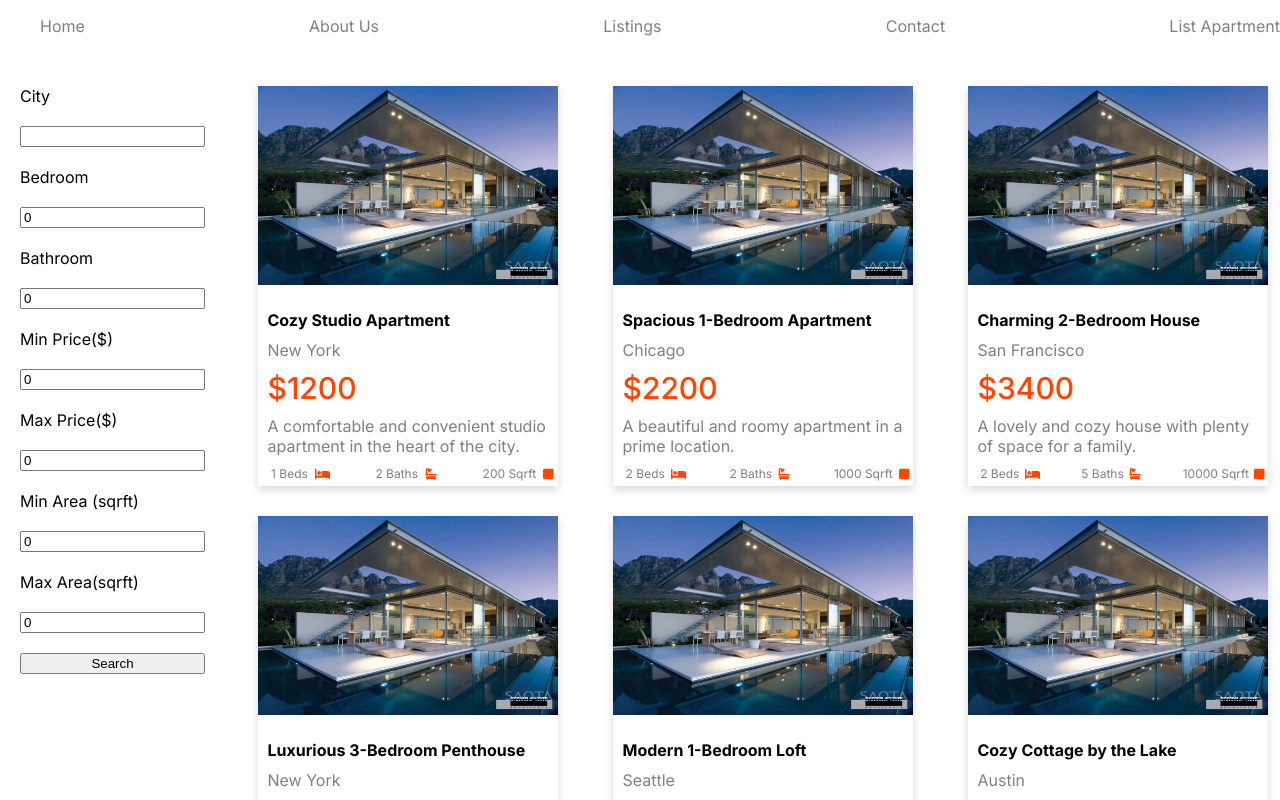
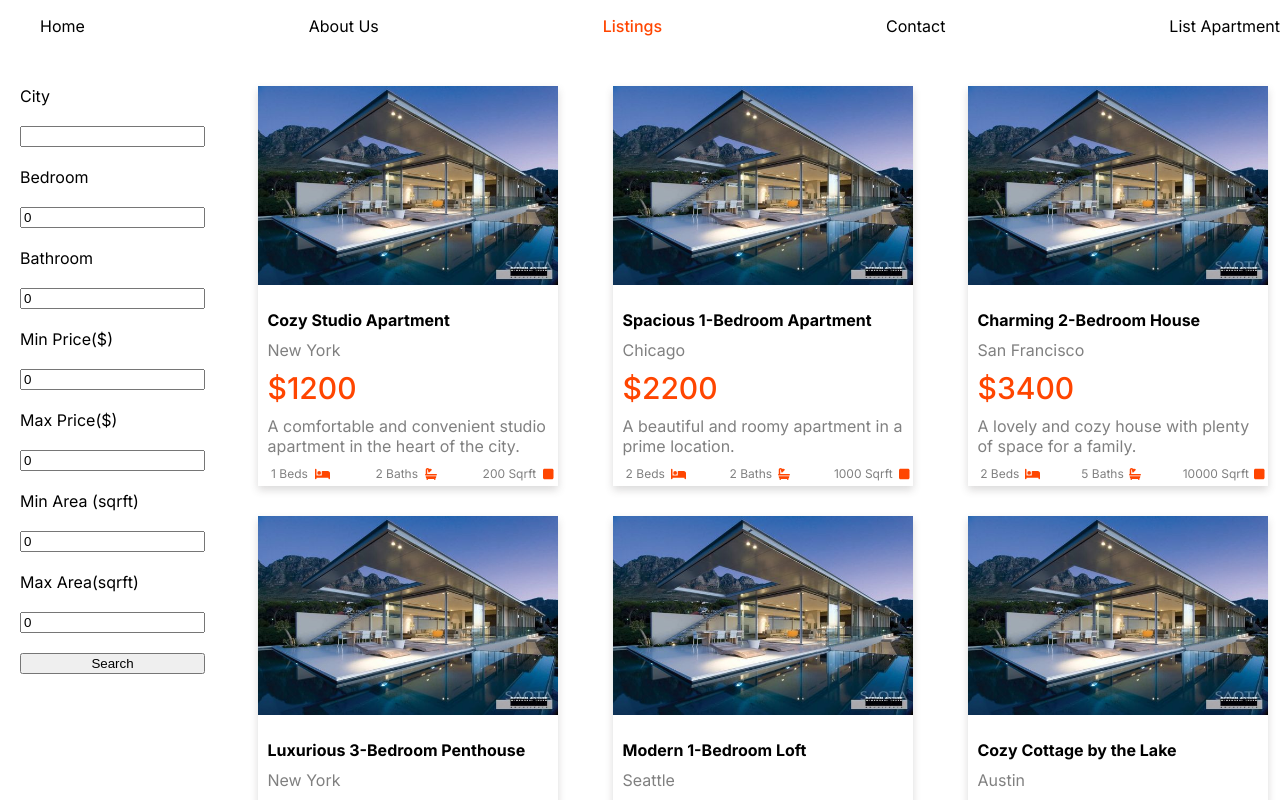
Before and after one commit to Grush-cloud/homeFinderReact, a React (Vite) app: page /homeFinderReact/listings in a window 1280 px wide. Shown: the top 800 px of the page. Built offline with nearby package versions, Linux system fonts and the light colour scheme.

Commit message:
changes to nav links

```diff
--- a/src/App.css
+++ b/src/App.css
@@ -23,7 +23,7 @@ nav {
   padding-top: 15px; */
 }
 
-.nav-links:link {
+/* .nav-links:link {
   color: gray;
   text-decoration: none;
 }
@@ -38,9 +38,20 @@ nav {
 .nav-links:active {
   color: darkblue;
   text-decoration: underline;
+} */
+
+/* Home */
+
+.inactive {
+  text-decoration: none;
+  color: black;
 }
 
-/* Home */
+.active {
+  text-decoration: none;
+  color: orangered;
+  font-weight: 500;
+}
 
 .home {
 }
--- a/src/routes/Root.jsx
+++ b/src/routes/Root.jsx
@@ -1,5 +1,5 @@
 import React from "react";
-import { Outlet, Link } from "react-router-dom";
+import { Outlet, Link, NavLink } from "react-router-dom";
 import "../App.css";
 
 export default function Root() {
@@ -8,29 +8,45 @@ export default function Root() {
       <nav>
         <ul className="NavBar">
           <li>
-            <Link to="/homeFinderReact" className="nav-links">
+            <NavLink
+              to="/homeFinderReact"
+              end
+              className={({ isActive }) => (isActive ? "active" : "inactive")}
+            >
               Home
-            </Link>
+            </NavLink>
           </li>
           <li>
-            <Link to="/homeFinderReact/about-us" className="nav-links">
+            <NavLink
+              to="/homeFinderReact/about-us"
+              className={({ isActive }) => (isActive ? "active" : "inactive")}
+            >
               About Us
-            </Link>
+            </NavLink>
           </li>
           <li>
-            <Link to="/homeFinderReact/listings" className="nav-links">
+            <NavLink
+              to="/homeFinderReact/listings"
+              className={({ isActive }) => (isActive ? "active" : "inactive")}
+            >
               Listings
-            </Link>
+            </NavLink>
           </li>
           <li>
-            <Link to="/homeFinderReact/contact" className="nav-links">
+            <NavLink
+              to="/homeFinderReact/contact"
+              className={({ isActive }) => (isActive ? "active" : "inactive")}
+            >
               Contact
-            </Link>
+            </NavLink>
           </li>
           <li>
-            <Link to="/homeFinderReact/list-apartment" className="nav-links">
+            <NavLink
+              to="/homeFinderReact/list-apartment"
+              className={({ isActive }) => (isActive ? "active" : "inactive")}
+            >
               List Apartment
-            </Link>
+            </NavLink>
           </li>
         </ul>
       </nav>
```
